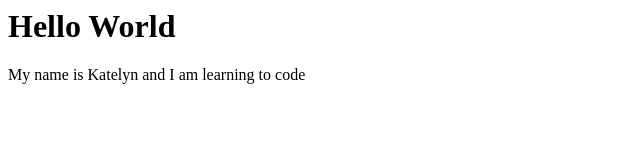
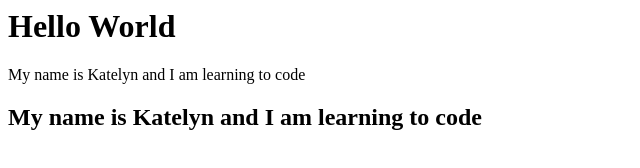
Before and after one commit to katelynleonard/demo, a plain HTML site: page index.html in a window 1280 px wide. Shown: the whole page, without its empty margins (0-640 px from the left). Drawn offline with Linux system fonts and the light colour scheme.

Commit message:
changed to h2

```diff
--- a/index.html
+++ b/index.html
@@ -6,5 +6,6 @@
   <body>
     <h1> Hello World</h1>
     <p>My name is Katelyn and I am learning to code</p>
+    <h2>My name is Katelyn and I am learning to code</h2>
   </body>
 </html>
```
